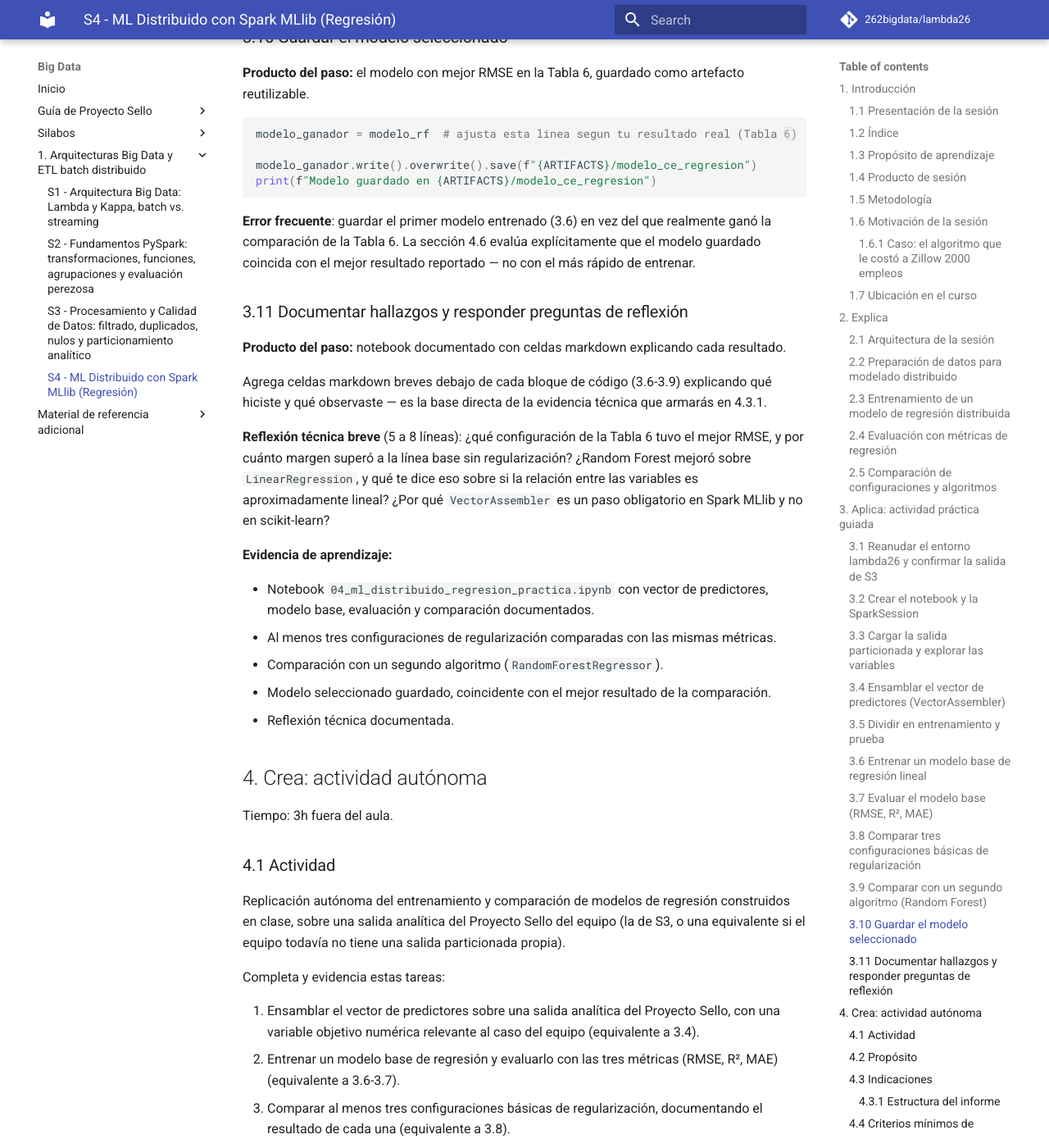
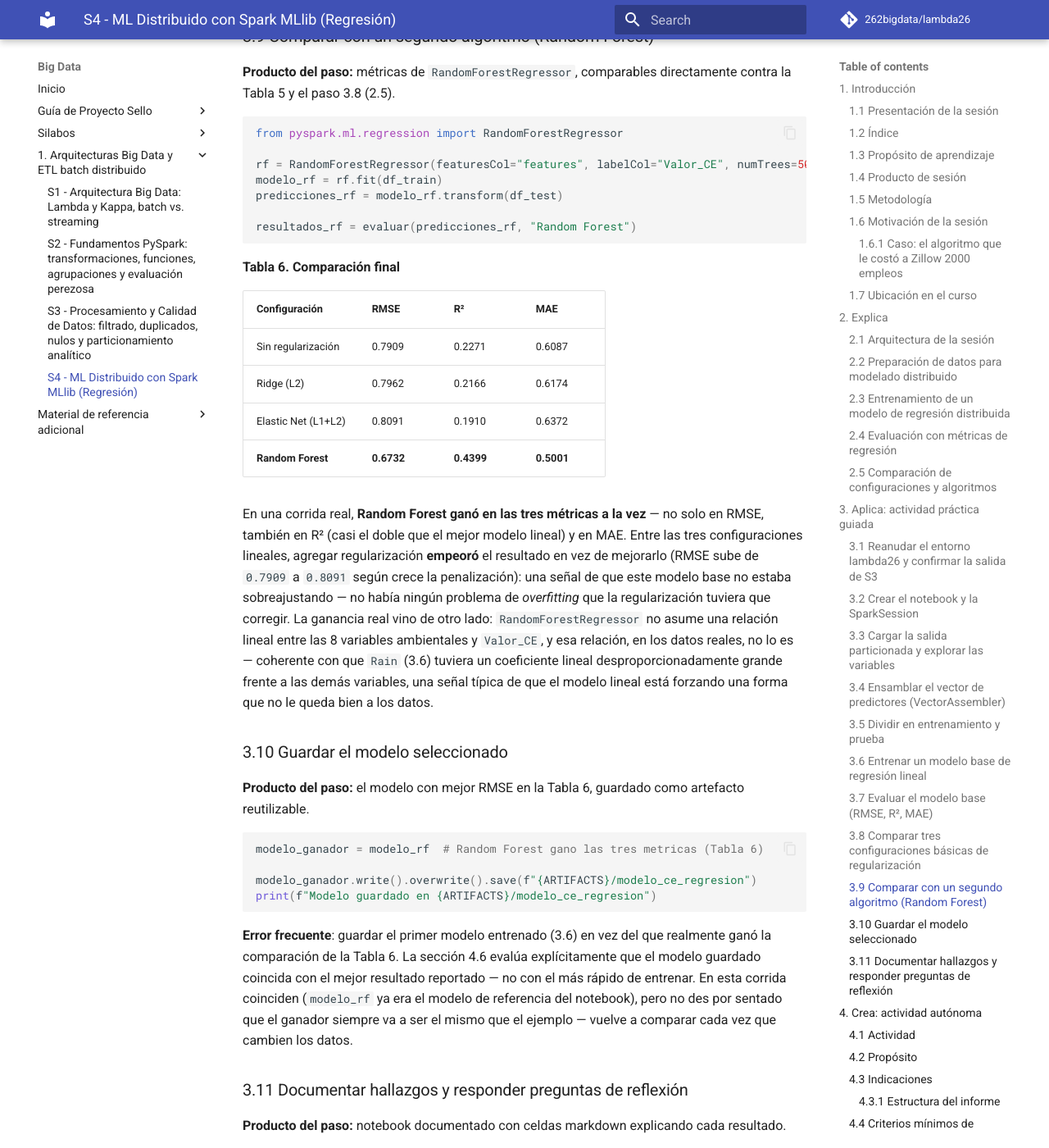
Before and after one commit to 262bigdata/lambda26, an MkDocs documentation site: the page built from docs/sesiones/S04_ML_Distribuido_Regresion_Spark_MLlib.md, in a window 1280 px wide and 1400 px high, scrolled down 12189 px. Shown: the whole window at 82% size. Built offline with MkDocs 1.6.1 and Material for MkDocs 9.7.7, drawn with Linux system fonts in a browser that asks for light colours; comment, search, counter and statistics services are not loaded; some of the changed text lies outside the part shown.

Commit message:
Sesion 4

````diff
--- a/docs/sesiones/S04_ML_Distribuido_Regresion_Spark_MLlib.md
+++ b/docs/sesiones/S04_ML_Distribuido_Regresion_Spark_MLlib.md
@@ -271,7 +271,7 @@ Un Parquet particionado ya trae su propio esquema — no hace falta declararlo a
 ```python
 VARIABLES_9 = [
     "Valor_CE", "Valor_CM", "TempOut", "OutHum",
-    "WindSpeed", "Bar", "Rain", "SolarRad.", "UVIndex",
+    "WindSpeed", "Bar", "Rain", "SolarRad", "UVIndex",
 ]
 
 df = spark.read.parquet(ORIGEN_DATOS)
@@ -310,6 +310,8 @@ print(f"Entrenamiento: {df_train.count():,} filas")
 print(f"Prueba: {df_test.count():,} filas")
 ```
 
+En una corrida real, sobre las 184 538 filas de S3b: **147 943** para entrenamiento y **36 595** para prueba — el 80/20 esperado, con `seed=42` garantizando que sea la misma división en cada nueva corrida (necesario para que las comparaciones de 3.8-3.9 sean justas entre sí).
+
 ### 3.6 Entrenar un modelo base de regresión lineal
 
 **Producto del paso:** `modelo_base` entrenado, con coeficientes e intercepto visibles (2.3).
@@ -323,6 +325,13 @@ modelo_base = lr_base.fit(df_train)
 print("Coeficientes:", modelo_base.coefficients)
 print("Intercepto:", modelo_base.intercept)
 ```
+
+**Advertencias esperadas, no errores**: al correr esta celda pueden aparecer dos líneas en la consola —
+
+- `regParam is zero, which might cause numerical instability and overfitting`: Spark avisa que este modelo base no tiene regularización (2.5) — es exactamente lo que se está probando a propósito como línea base en 3.8, no un problema a corregir.
+- `netlib-blas: JNI_OnLoad: dlopen(libblas.so.3) failed...`: el contenedor no tiene una librería de álgebra lineal nativa instalada, así que Spark cae a una implementación en JVM pura — más lenta, pero igual de correcta. No afecta ningún resultado de esta sesión.
+
+En una corrida real, `modelo_base.coefficients` dio `[-0.0028, 0.1454, 0.0069, -0.0779, -0.0429, 1.2399, -0.0007, 0.0416]` (en el orden de `PREDICTORES`) y el intercepto `104.7116`. El coeficiente de `Rain` (`1.2399`) es, por lejos, el más grande en magnitud — vale la pena que confirmes si ese signo y esa magnitud tienen sentido físico con lo que ya sabes del dominio, antes de asumir que el modelo "aprendió algo real".
 
 ### 3.7 Evaluar el modelo base (RMSE, R², MAE)
 
@@ -345,13 +354,15 @@ def evaluar(predicciones, nombre):
 resultados_base = evaluar(predicciones_base, "LinearRegression base")
 ```
 
-**Tabla 5. Resultado real del modelo base — completar con tu corrida**
+**Tabla 5. Resultado real del modelo base**
 
 | Métrica | Valor |
 |---|---|
-| RMSE | ____ |
-| R² | ____ |
-| MAE | ____ |
+| RMSE | 0.7909 |
+| R² | 0.2271 |
+| MAE | 0.6087 |
+
+Un R² de `0.23` significa que el modelo lineal explica poco menos de un cuarto de la variabilidad real de `Valor_CE` — no es un resultado inútil, pero deja bastante margen sin explicar. Si esa cifra sorprende, guárdala: 3.9 compara este mismo resultado contra un algoritmo sin el supuesto de linealidad.
 
 ### 3.8 Comparar tres configuraciones básicas de regularización
 
@@ -394,27 +405,29 @@ predicciones_rf = modelo_rf.transform(df_test)
 resultados_rf = evaluar(predicciones_rf, "Random Forest")
 ```
 
-**Tabla 6. Comparación final — completar con tu corrida real**
+**Tabla 6. Comparación final**
 
 | Configuración | RMSE | R² | MAE |
 |---|---|---|---|
-| Sin regularización | ____ | ____ | ____ |
-| Ridge (L2) | ____ | ____ | ____ |
-| Elastic Net (L1+L2) | ____ | ____ | ____ |
-| Random Forest | ____ | ____ | ____ |
+| Sin regularización | 0.7909 | 0.2271 | 0.6087 |
+| Ridge (L2) | 0.7962 | 0.2166 | 0.6174 |
+| Elastic Net (L1+L2) | 0.8091 | 0.1910 | 0.6372 |
+| **Random Forest** | **0.6732** | **0.4399** | **0.5001** |
+
+En una corrida real, **Random Forest ganó en las tres métricas a la vez** — no solo en RMSE, también en R² (casi el doble que el mejor modelo lineal) y en MAE. Entre las tres configuraciones lineales, agregar regularización **empeoró** el resultado en vez de mejorarlo (RMSE sube de `0.7909` a `0.8091` según crece la penalización): una señal de que este modelo base no estaba sobreajustando — no había ningún problema de *overfitting* que la regularización tuviera que corregir. La ganancia real vino de otro lado: `RandomForestRegressor` no asume una relación lineal entre las 8 variables ambientales y `Valor_CE`, y esa relación, en los datos reales, no lo es — coherente con que `Rain` (3.6) tuviera un coeficiente lineal desproporcionadamente grande frente a las demás variables, una señal típica de que el modelo lineal está forzando una forma que no le queda bien a los datos.
 
 ### 3.10 Guardar el modelo seleccionado
 
 **Producto del paso:** el modelo con mejor RMSE en la Tabla 6, guardado como artefacto reutilizable.
 
 ```python
-modelo_ganador = modelo_rf  # ajusta esta linea segun tu resultado real (Tabla 6)
+modelo_ganador = modelo_rf  # Random Forest gano las tres metricas (Tabla 6)
 
 modelo_ganador.write().overwrite().save(f"{ARTIFACTS}/modelo_ce_regresion")
 print(f"Modelo guardado en {ARTIFACTS}/modelo_ce_regresion")
 ```
 
-**Error frecuente**: guardar el primer modelo entrenado (3.6) en vez del que realmente ganó la comparación de la Tabla 6. La sección 4.6 evalúa explícitamente que el modelo guardado coincida con el mejor resultado reportado — no con el más rápido de entrenar.
+**Error frecuente**: guardar el primer modelo entrenado (3.6) en vez del que realmente ganó la comparación de la Tabla 6. La sección 4.6 evalúa explícitamente que el modelo guardado coincida con el mejor resultado reportado — no con el más rápido de entrenar. En esta corrida coinciden (`modelo_rf` ya era el modelo de referencia del notebook), pero no des por sentado que el ganador siempre va a ser el mismo que el ejemplo — vuelve a comparar cada vez que cambien los datos.
 
 ### 3.11 Documentar hallazgos y responder preguntas de reflexión
 
````
Also changed, not shown: docs/sesiones/S03b_Calidad_Campo_Electrico.md (+4 -2 lines), 2 other files.
